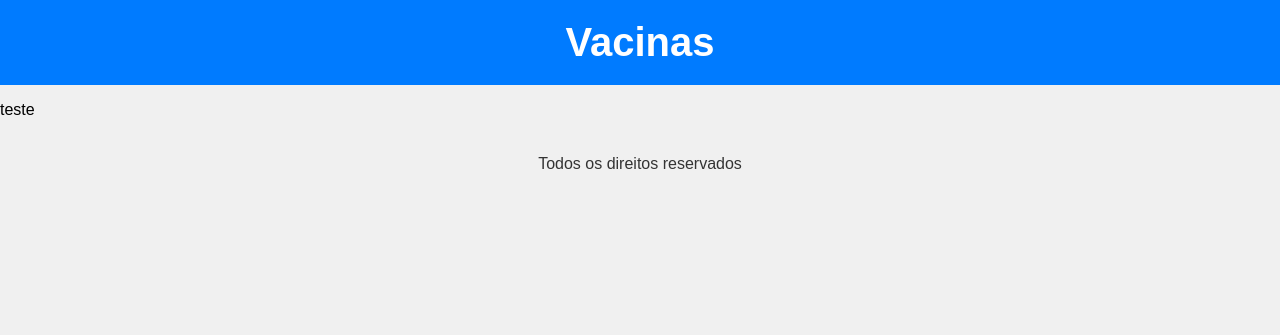
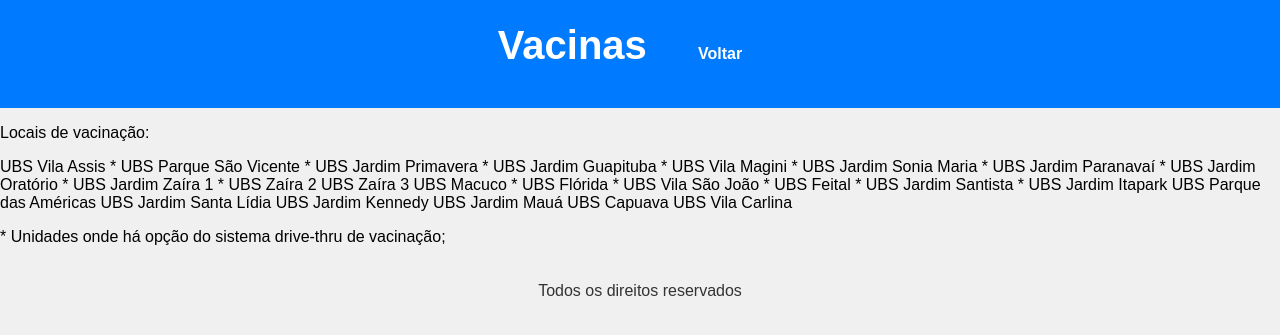
Before and after one commit to Daniel-srocha/PI1, a Flask app: page /locais in a window 1280 px wide. Shown: the top 335 px of the page. Run offline with Flask 3, Linux system fonts and the light colour scheme.

Commit message:
Update locais.html

```diff
--- a/templates/locais.html
+++ b/templates/locais.html
@@ -3,7 +3,7 @@
 <head>
     <meta charset="UTF-8">
     <title>Locais de Vacinação</title>
-    <link rel="stylesheet" href="{{ url_for('static', filename='style.css')}}">
+    <link rel="stylesheet" href="style.css">
 </head>
 <body>
     <div>
@@ -11,9 +11,37 @@
             <span class="headerTitle">
                 Vacinas
             </span>
+            <span><a class="button" href="homepage.html">Voltar</a>
+            </span>
         </header>
     </div>
-    <p>teste</p>
+    <p>
+        <p>Locais de vacinação:</p>
+        UBS Vila Assis *
+        UBS Parque São Vicente *
+        UBS Jardim Primavera *
+        UBS Jardim Guapituba *
+        UBS Vila Magini *
+        UBS Jardim Sonia Maria *
+        UBS Jardim Paranavaí *
+        UBS Jardim Oratório *
+        UBS Jardim Zaíra 1 *
+        UBS Zaíra 2
+        UBS Zaíra 3
+        UBS Macuco *
+        UBS Flórida *
+        UBS Vila São João *
+        UBS Feital *
+        UBS Jardim Santista *
+        UBS Jardim Itapark
+        UBS Parque das Américas
+        UBS Jardim Santa Lídia
+        UBS Jardim Kennedy
+        UBS Jardim Mauá
+        UBS Capuava
+        UBS Vila Carlina
+
+        <p>* Unidades onde há opção do sistema drive-thru de vacinação;</p> </p>
     <div>
         <footer class="footer">
             Todos os direitos reservados
```
